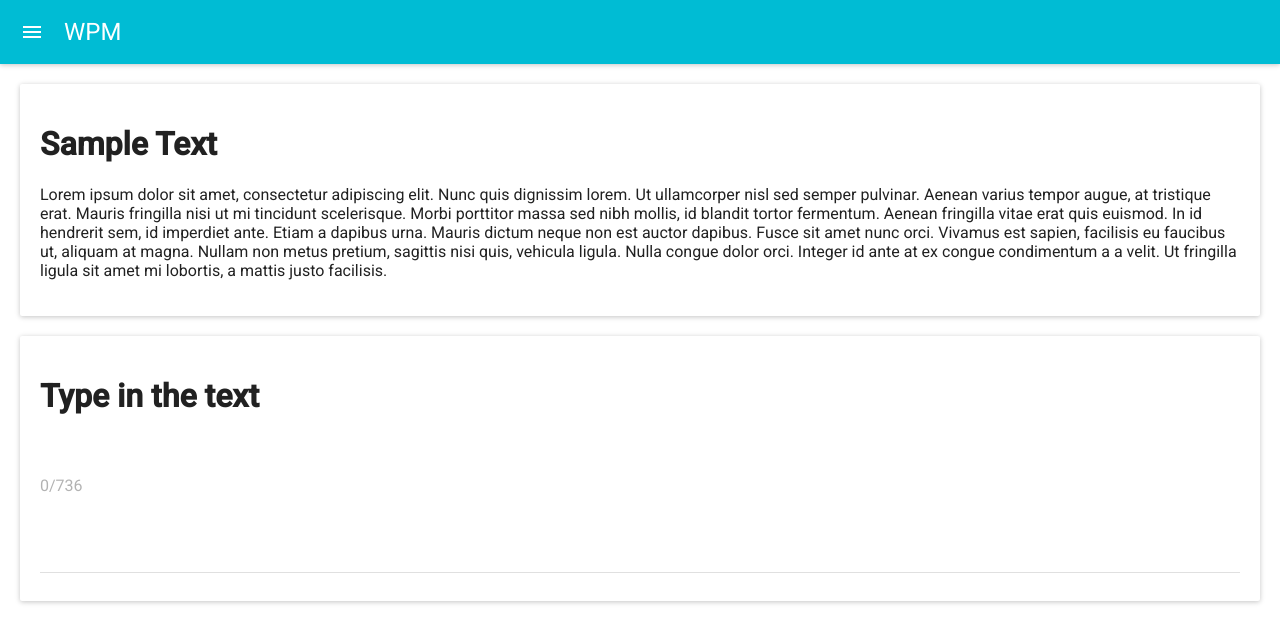
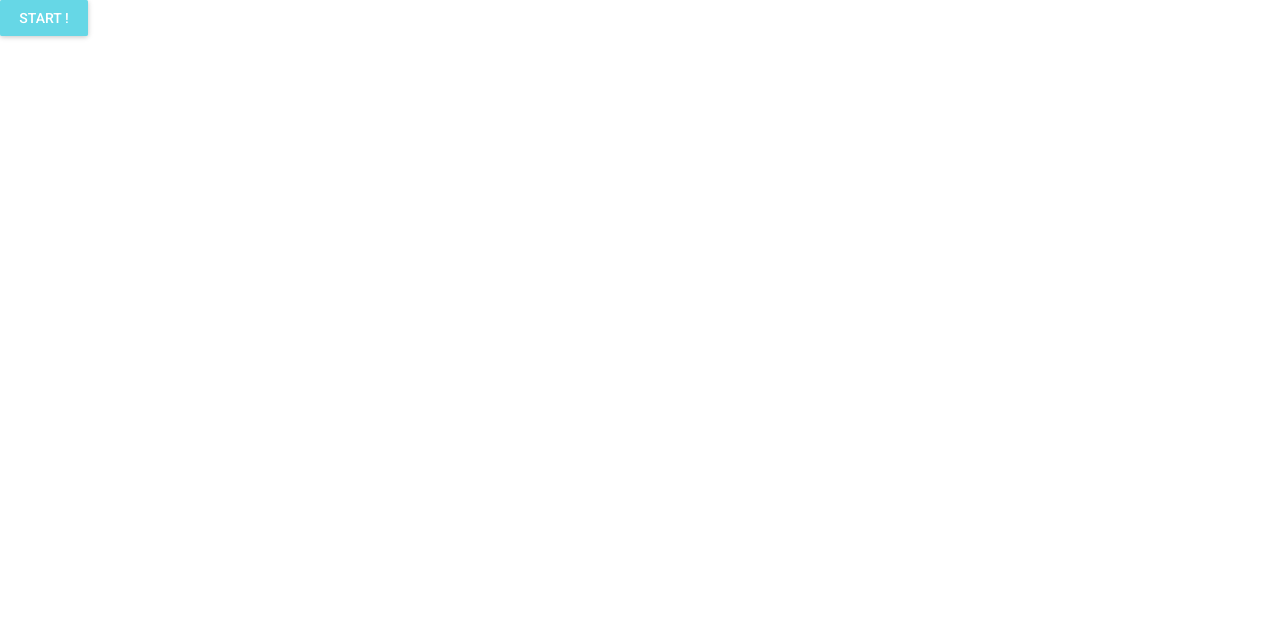
Before and after one commit to mrrenaud/wpm-react, a React (Create React App) app: page / in a window 1280 px wide. Shown: the top 642 px of the page. Built offline with nearby package versions, Linux system fonts and the light colour scheme.

Commit message:
Add WPM counter

```diff
--- a/src/App.js
+++ b/src/App.js
@@ -1,5 +1,5 @@
 import React, { Component } from 'react';
-import AppBar from 'material-ui/AppBar';
+import RaisedButton from 'material-ui/RaisedButton';
 import Paper from 'material-ui/Paper';
 import TextField from 'material-ui/TextField';
 import './App.css';
@@ -8,6 +8,7 @@ class App extends Component {
   constructor(props) {
     super(props);
     this.state = {
+      started: false,
       source: null,
       errorText: null,
       value: null
@@ -23,21 +24,31 @@ class App extends Component {
     }
   }
 
-  componentWillMount() {
-    const sample = 'Lorem ipsum dolor sit amet, consectetur adipiscing elit. Nunc quis dignissim lorem. Ut ullamcorper nisl sed semper pulvinar. Aenean varius tempor augue, at tristique erat. Mauris fringilla nisi ut mi tincidunt scelerisque. Morbi porttitor massa sed nibh mollis, id blandit tortor fermentum. Aenean fringilla vitae erat quis euismod. In id hendrerit sem, id imperdiet ante. Etiam a dapibus urna. Mauris dictum neque non est auctor dapibus. Fusce sit amet nunc orci. Vivamus est sapien, facilisis eu faucibus ut, aliquam at magna. Nullam non metus pretium, sagittis nisi quis, vehicula ligula. Nulla congue dolor orci. Integer id ante at ex congue condimentum a a velit. Ut fringilla ligula sit amet mi lobortis, a mattis justo facilisis.';
+  start() {
+    if (this.state.start) {
+      throw new Error('Already started.');
+    }
+
+    const sample = `Le prix Nobel est une récompense internationale décernée chaque année à des personnes ayant apporté un " grand bénéfice à l'humanité ". Ce prix porte le nom du chimiste suédois Alfred Nobel, qui a légué toute sa fortune pour la création de ce prix. Il existe en réalité plusieurs prix, car cette récompense est remise dans 5 domaines différents : la physique, la chimie, la médecine, la littérature et la paix. Les personnes qui reçoivent un prix Nobel se sont illustrées dans leur discipline grâce à une invention, une découverte, un travail... Le premier prix Nobel a été remis en 1901. Depuis, les prix sont décernés tous les ans, au mois d'octobre. La remise des prix a lieu le jour anniversaire de la mort d'Alfred Nobel, le 10 décembre.`;
 
     this.setState({
+      started: true,
+      startedAt: new Date(),
       source: sample,
       sourceLength: sample.length,
       value: '',
       valueLength: 0
-    })
+    });
   }
 
   render() {
+    if (this.state.started) {
+      const words = this.state.value.split(' ').filter(w => w).length;
+      const ellapsed = new Date() - this.state.startedAt;
+      const wpm = Math.round(words / ellapsed * 60000);
+
       return (
         <div>
-        <AppBar title="WPM" />
           <Paper className="sample">
             <h1>Sample Text</h1>
             <p>{this.state.source}</p>
@@ -45,8 +56,9 @@ class App extends Component {
           <Paper className="sample">
             <h1>Type in the text</h1>
             <TextField
+              autoFocus={true}
               errorText={this.state.errorText}
-            floatingLabelText={`${this.state.valueLength}/${this.state.sourceLength}`}
+              floatingLabelText={`${this.state.valueLength}/${this.state.sourceLength} (${wpm} wpm)`}
               fullWidth={true}
               multiLine={true}
               onChange={(event, value) => this.onChange(value)}
@@ -57,6 +69,13 @@ class App extends Component {
         </div>
       );
     }
+
+    return (
+      <div>
+        <RaisedButton label="Start !" onClick={() => this.start()} primary={true} />
+      </div>
+    );
+  }
 }
 
 export default App;
```
Lines whose indentation alone changed are shown as unchanged.
